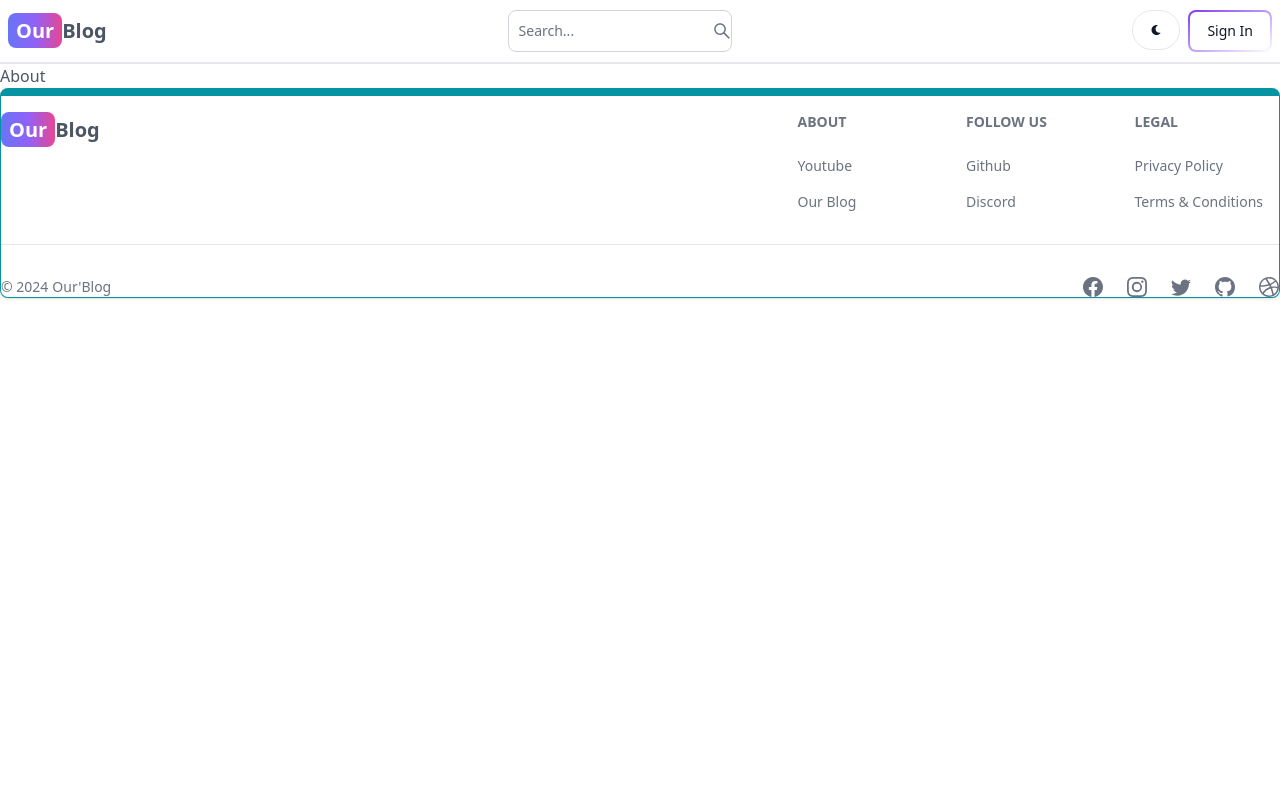
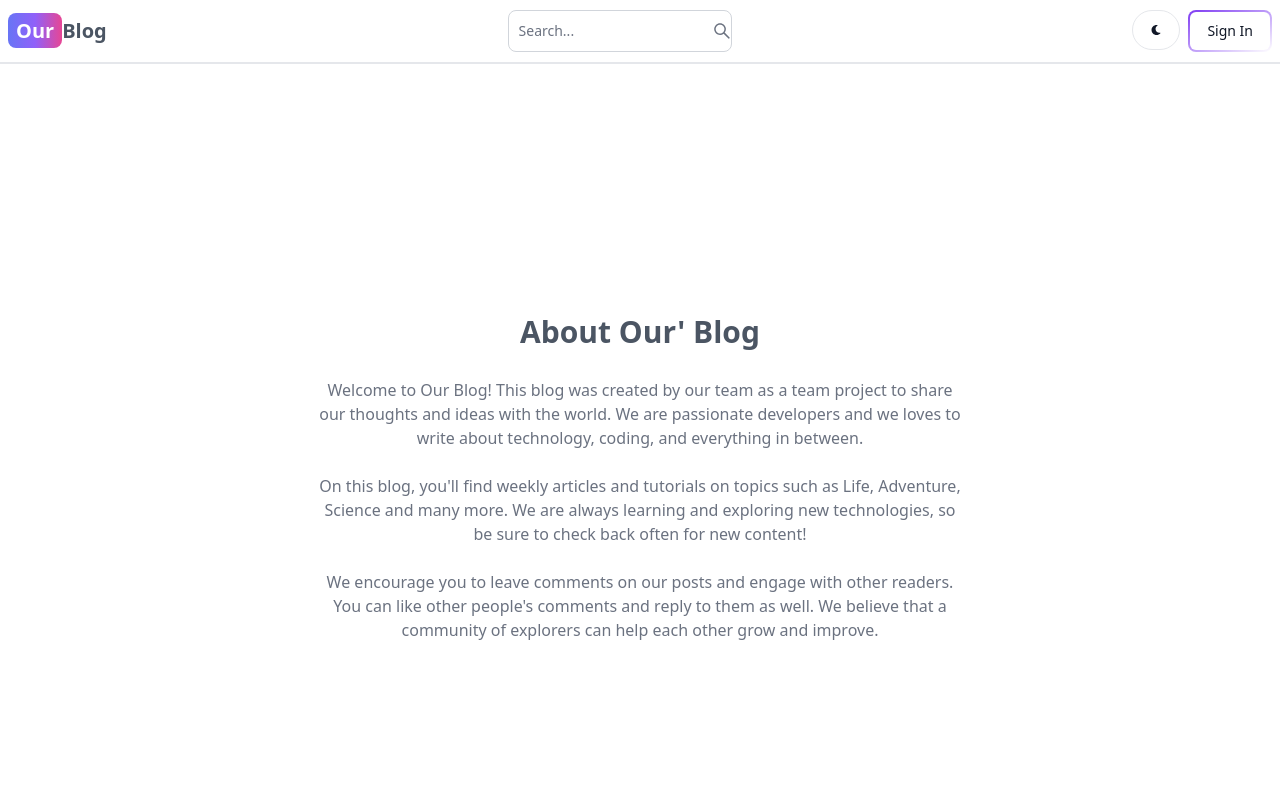
Before and after one commit to VaibhavKarnatak/blog-website, a React (Vite) app in the folder client/: page /about in a window 1280 px wide. Shown: the top 800 px of the page. Built offline with nearby package versions, Linux system fonts and the light colour scheme; no server answers.

Commit message:
Completed About and projects pages

```diff
--- a/client/src/pages/About.jsx
+++ b/client/src/pages/About.jsx
@@ -1,9 +1,34 @@
-import React from 'react'
-
 export default function About() {
   return (
-    <div>
-      About
+    <div className='min-h-screen flex items-center justify-center'>
+      <div className='max-w-2xl mx-auto p-3 text-center'>
+        <div>
+          <h1 className='text-3xl font font-semibold text-center my-7'>
+            About Our' Blog
+          </h1>
+          <div className='text-md text-gray-500 flex flex-col gap-6'>
+            <p>
+              Welcome to Our Blog! This blog was created by our team
+              as a team project to share our thoughts and ideas with the
+              world. We are passionate developers and we loves to write about
+              technology, coding, and everything in between.
+            </p>
+
+            <p>
+              On this blog, you'll find weekly articles and tutorials on topics
+              such as Life, Adventure, Science and many more. We are always learning and exploring new
+              technologies, so be sure to check back often for new content!
+            </p>
+
+            <p>
+              We encourage you to leave comments on our posts and engage with
+              other readers. You can like other people's comments and reply to
+              them as well. We believe that a community of explorers can help
+              each other grow and improve.
+            </p>
+          </div>
+        </div>
+      </div>
     </div>
-  )
+  );
 }
--- a/client/src/pages/Projects.jsx
+++ b/client/src/pages/Projects.jsx
@@ -1,9 +1,11 @@
-import React from 'react'
+import CallToAction from '../components/CallToAction';
 
 export default function Projects() {
   return (
-    <div>
-      Projects
+    <div className='min-h-screen max-w-2xl mx-auto flex justify-center items-center flex-col gap-6 p-3'>
+      <h1 className='text-3xl font-semibold'>Pojects</h1>
+      <p className='text-md text-gray-500'>You can take a look on our different projects like - Car Rental , Book Recommender</p>
+      <CallToAction />
     </div>
   )
 }
```
